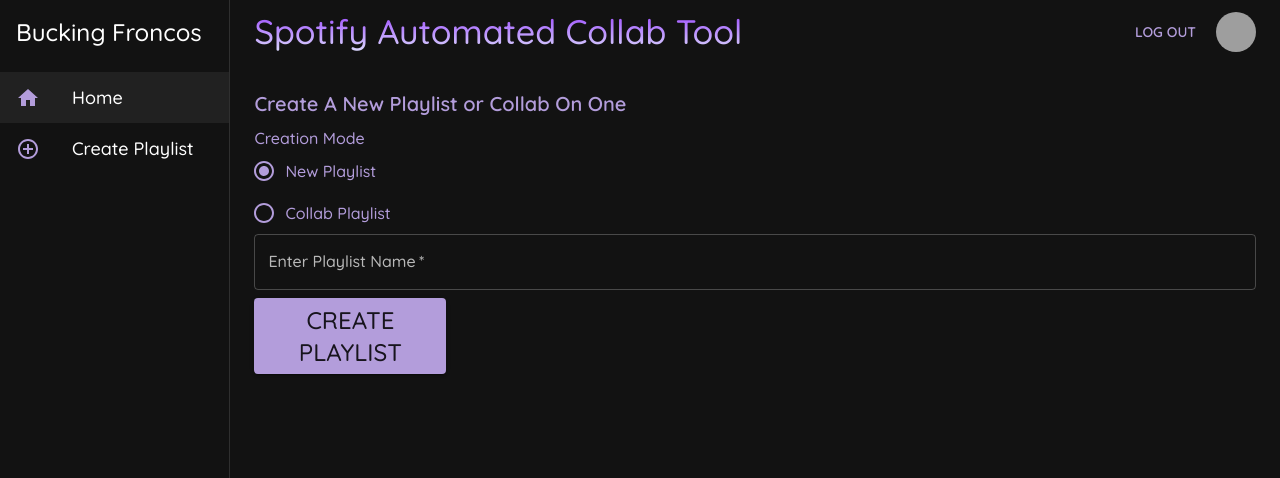
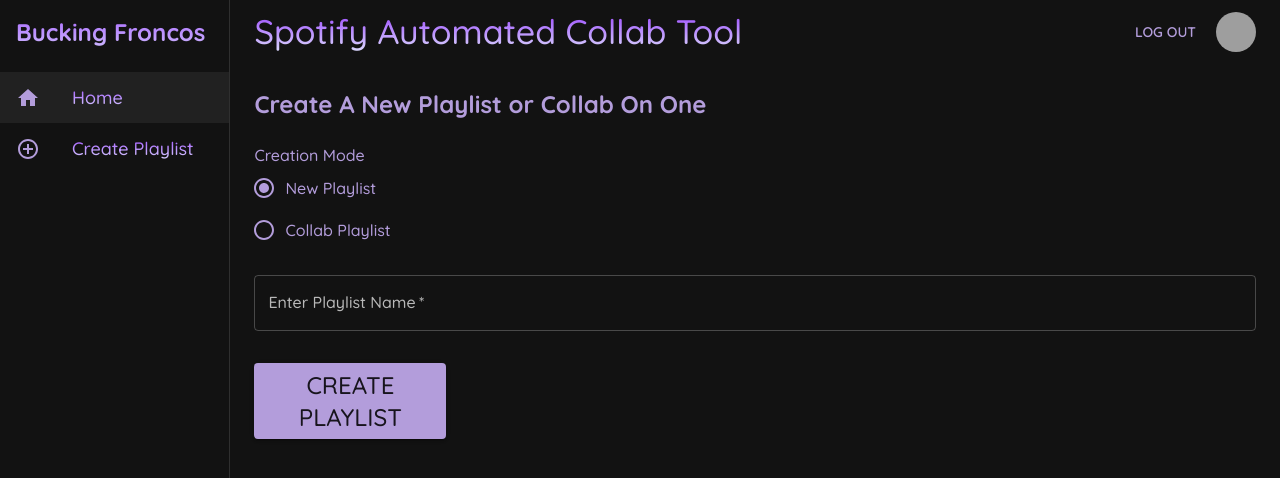
Before and after one commit to BuckingFroncos/spotify, a React (Create React App) app in the folder auto-spot-app/: page /home in a window 1280 px wide. Shown: the top 478 px of the page. Built offline with nearby package versions, Linux system fonts and the light colour scheme; grey boxes are pictures that could not be loaded; a web font is replaced by a local one.

Commit message:
Final changes to the look of the webservice

```diff
--- a/auto-spot-app/src/components/Layout.js
+++ b/auto-spot-app/src/components/Layout.js
@@ -158,8 +158,12 @@
                 <div>
                     <Typography
                         variant='h5'
+                        fontWeight={'bold'}
                         sx={{
                             padding: (theme) => theme.spacing(2),
+                            background: 'linear-gradient(0.50turn, #9944FF, #ddddfd)',
+                            WebkitTextFillColor: 'transparent',
+                            WebkitBackgroundClip: 'text',
                         }}
                     >
                         Bucking Froncos
@@ -184,7 +188,13 @@
                             <ListItemIcon>
                                 {item.icon}
                             </ListItemIcon>
-                            <ListItemText disableTypography sx={{fontSize: 18 }}>
+                            <ListItemText disableTypography
+                                sx={{
+                                    fontSize: 18,
+                                    background: 'linear-gradient(0.50turn, #9944FF, #ddddfd)',
+                                    WebkitTextFillColor: 'transparent',
+                                    WebkitBackgroundClip: 'text',
+                            }}>
                                 {item.text}
                             </ListItemText>
                         </ListItemButton>
--- a/auto-spot-app/src/pages/Create.js
+++ b/auto-spot-app/src/pages/Create.js
@@ -2,7 +2,7 @@
 import React, { useState } from "react"
 import SearchBar from "../components/SearchBar"
 import SearchCard from "../components/SearchCard"
-import {useLocation, useNavigate} from "react-router-dom"
+import {useNavigate} from "react-router-dom"
 import './Create.css'
 
 export default function Create() {
--- a/auto-spot-app/src/pages/Home.js
+++ b/auto-spot-app/src/pages/Home.js
@@ -73,15 +73,21 @@
         onSubmit={handleSubmit}
     >
       <Typography
-        variant="h6"
+        variant="h5"
         color="secondary"
         component='h2'
         gutterBottom
+        fontWeight={'Bold'}
       >
         Create A New Playlist or Collab On One
       </Typography>
 
-      <FormControl >
+      <FormControl
+        sx={{
+          paddingTop: 2,
+          paddingBottom: 3
+        }}
+      >
         <FormLabel sx={{
           color: 'secondary.main'
         }}> Creation Mode </FormLabel>
@@ -100,6 +106,7 @@
       <TextField
           sx={{
             display: 'block',
+            paddingBottom: 3
           }}
           id="Playlist-Field"
           variant="outlined"
--- a/auto-spot-app/src/pages/Search-Results.js
+++ b/auto-spot-app/src/pages/Search-Results.js
@@ -186,7 +186,7 @@
             <>
                 {
                     <ImageList
-                    gap={5}
+                    gap={7}
                     cols={4}
                         >
                             {Object.keys(related).map(( key ) =>
@@ -250,8 +250,7 @@
                         "&:hover" : {
                             background: '#121212',
                             color : 'secondary.main',
-                        }
-
+                        },
                     }}
                     size="large"
                     aria-label="back">
@@ -280,6 +279,8 @@
 
             </Box>
 
+            <Box sx={{padding: 1}}/>
+
             <SearchCard
                 // header={getSongsList()}
                 content={Object.keys(songs).length === 0 ? getDefaultContent() : getContent() }
@@ -289,7 +290,7 @@
 
             <SearchCard sx={{padding: '0px'}}
                 header={
-                    <Typography variant="h3" color="secondary"
+                    <Typography variant="h3" color="secondary" fontWeight={'Medium'}
                         sx={{
                             paddingTop : 3,
                             paddingLeft: 3
```
Also changed, not shown: 2 other files (tests, documents, lock files or other folders).
